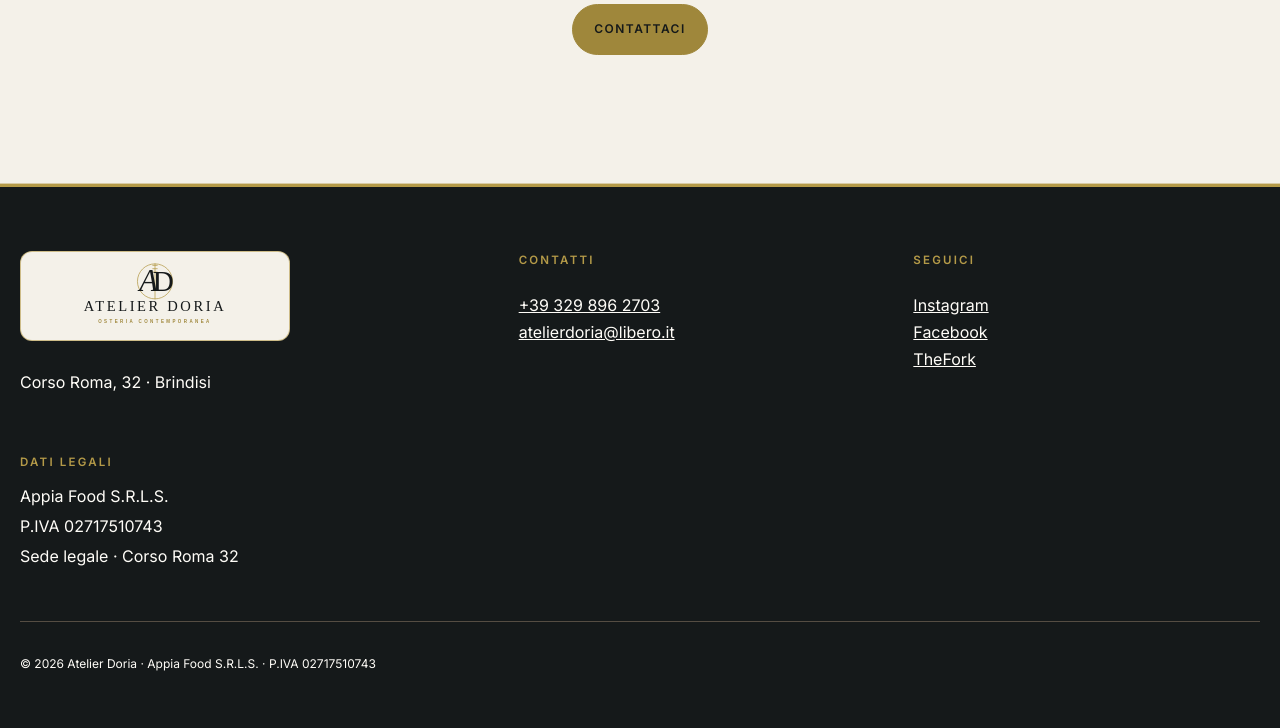
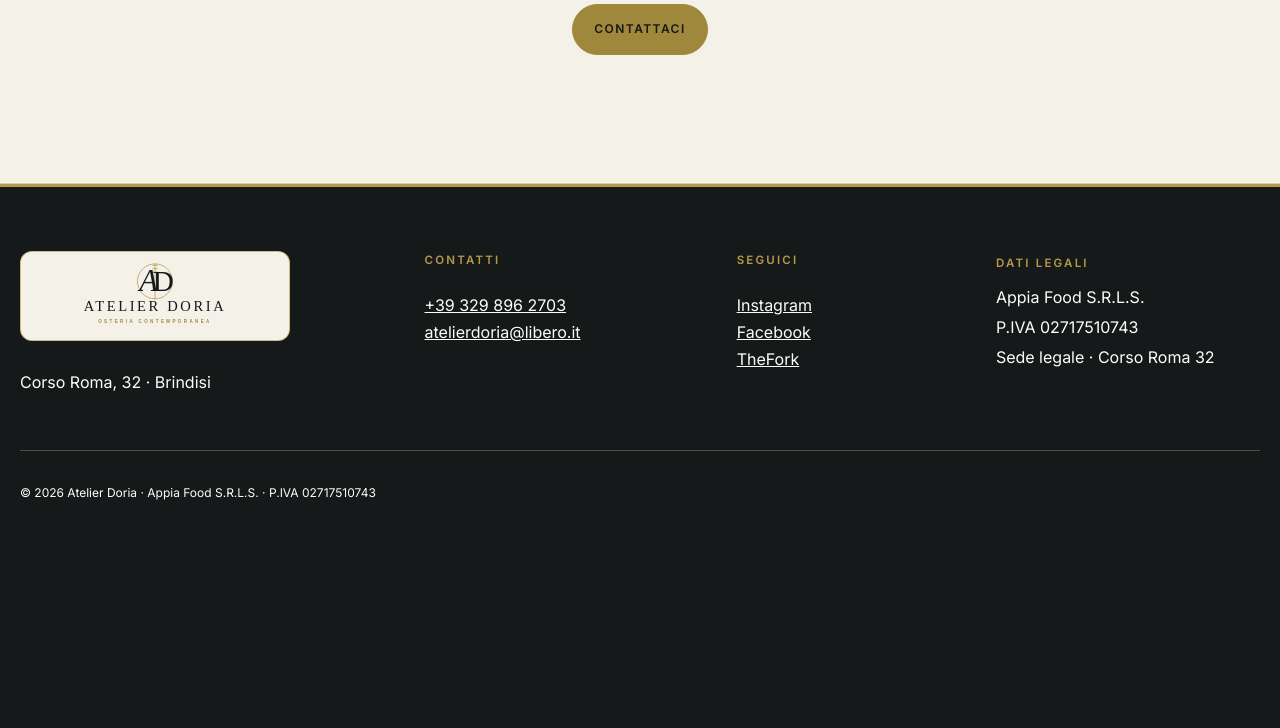
Before and after one commit to Sev3nB/atelierDoria, a Flask app: page /eventi in a window 1280 px wide. Shown: the part 877-1605 px from the top of the page. After the commit the page ends 1377 px from the top, so only its background shows below. Run offline with Flask 3, Linux system fonts and the light colour scheme.

Commit message:
Integrate logo into responsive footer layout

```diff
--- a/static/css/style.css
+++ b/static/css/style.css
@@ -1024,3 +1024,13 @@ h2 em {
   .brand img { width: 190px; height: 60px; }
   .footer-brand-mark { width: min(245px, 100%); }
 }
+
+.site-footer {
+  grid-template-columns: 1.35fr 1fr .8fr 1fr;
+}
+@media (max-width: 1100px) {
+  .site-footer { grid-template-columns: 1fr 1fr; }
+}
+@media (max-width: 600px) {
+  .site-footer { grid-template-columns: 1fr; }
+}
```
